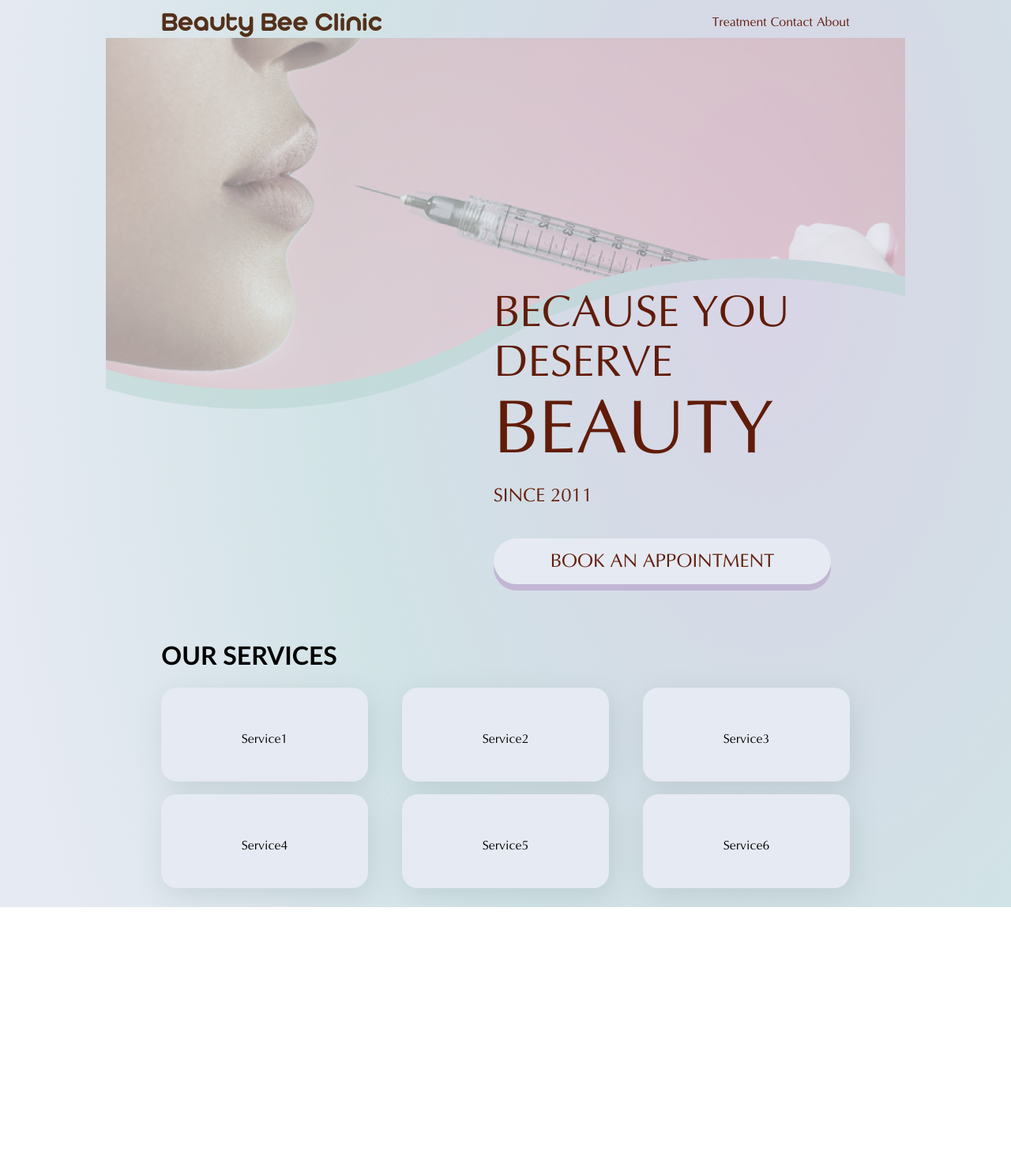
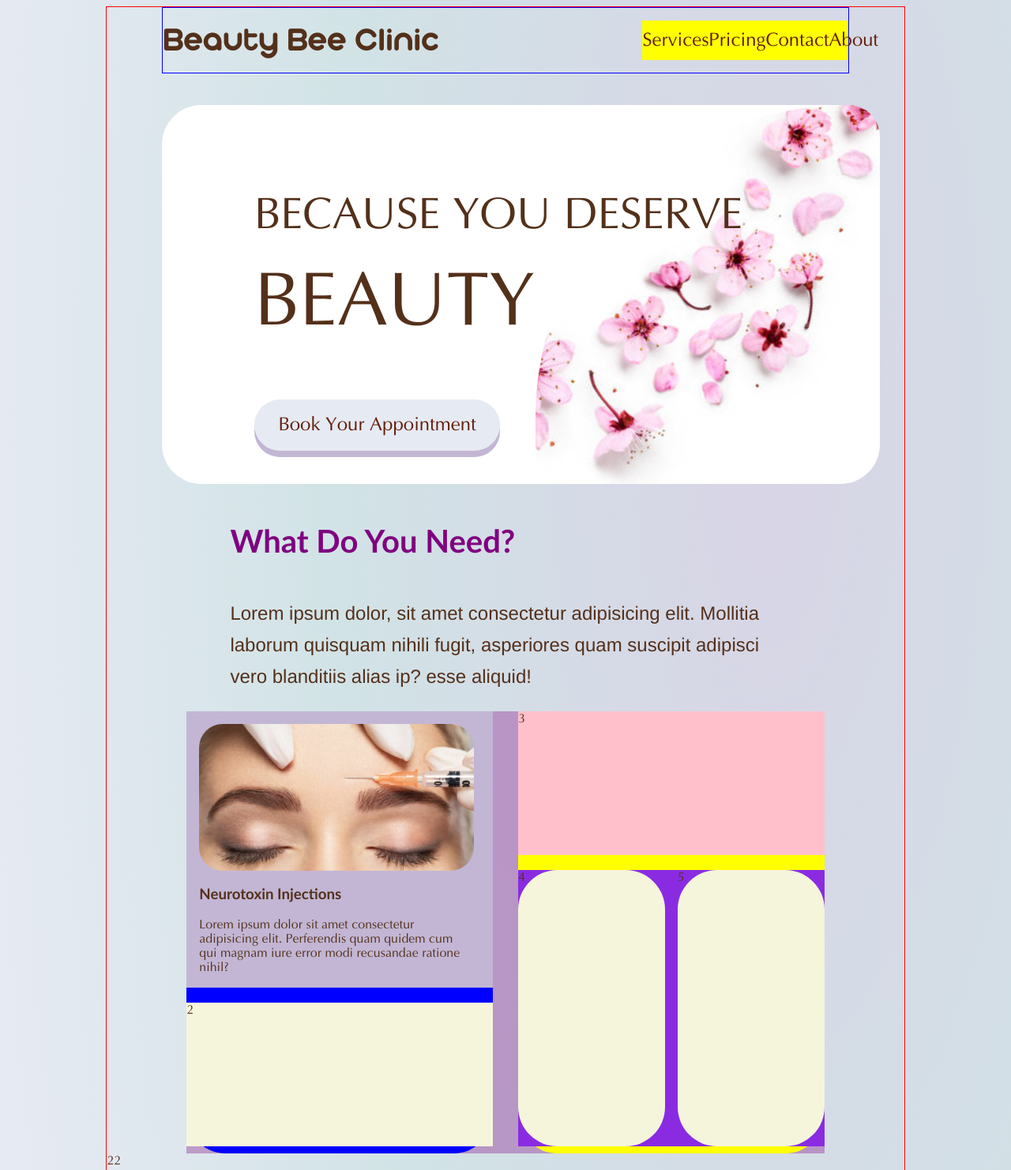
Before and after one commit to T4r4n3h/BeautyBee-Clinic, a plain HTML site: page index.html in a window 1280 px wide. Shown: the top 1482 px of the page at 79% size. Before the commit the page ends 1149 px from the top, so only its background shows below. Drawn offline with Linux system fonts and the light colour scheme.

Commit message:
changed billboard

```diff
--- a/index.html
+++ b/index.html
@@ -12,11 +12,12 @@
 </head>
 <body>
 <div class="container">
-    <div class="bkgrdImg"></div>
+    <!-- <div class="bkgrdImg"></div> -->
         <header>
             <div class="logo"> Beauty Bee Clinic</div>
             <nav>
-                <a href="#">Treatment</a>
+                <a href="#">Services</a>
+                <a href="#">Pricing</a>
                 <a href="#">Contact</a>
                 <a href="#">About</a>
 
@@ -24,28 +25,50 @@
         </header>
         <main>
 
-                <div class="cover ">
-                    <div class="hero">
-                        <p class="message">BECAUSE YOU DESERVE</p>
-                        <p class="beauty">BEAUTY</p>
-                        <p class="since">SINCE 2011</p>
-                        <button class="btn">BOOK AN APPOINTMENT</button>
-                   </div>
+                <div class="billboard">
+                    <p class="message">BECAUSE YOU DESERVE<br/> <span class="beauty">BEAUTY</span> </p>
+
+                    <a href="https://www.calendly.com" target="_blank"><button class="btn">Book Your Appointment</button></a>
+
+                    <div class="chryblsm"></div>
                 </div>
 
 
 
-            <div class="mainTwo">
-                <h1>OUR SERVICES</h1>
-                <div class="services">
-                    <div class="service">Service1</div>
-                    <div class="service">Service2</div>
-                    <div class="service">Service3</div>
-                    <div class="service">Service4</div>
-                    <div class="service">Service5</div>
-                    <div class="service">Service6</div>
+            <div class="srvcsction">
+                <div class="msg">
+                    <h1>What Do You Need?</h1>
+                    <p>Lorem ipsum dolor, sit amet consectetur adipisicing elit. Mollitia laborum quisquam nihili fugit, asperiores quam suscipit adipisci vero blanditiis alias ip? esse aliquid!</p>
+                </div>
+                <div class="srvccards">
+                 <div class="srv-card left">
+                     <div class=" leftTop">
+                         <div class="tleft-srvc-img"></div>
+                         <h3 class="srv-header">Neurotoxin Injections</h3>
+                         <p class="srv-text">Lorem ipsum dolor sit amet consectetur adipisicing elit. Perferendis quam quidem cum qui magnam iure error modi recusandae ratione nihil?</p>
+                     </div>
+                     <div class=" leftBtm">2</div>
+
+                 </div>
+                 <div class="srv-card right">
+                     <div class=" rtTop">3</div>
+                     <div class="rtBtm">
+                         <div class="srv-card btmright">4</div>
+                         <div class="srv-card btmleft">5</div>
+                     </div>
+                 </div>
                 </div>
             </div>
+            <!-- this is the  testimonials section -->
+
+            <div class="testimonials">
+                <div class="testCard">22</div>
+                <div class="testCard"></div>
+                <div class="testCard"></div>
+                <div class="testCard"></div>
+            </div>
+
+
         </main>
         <footer>
 
--- a/style.css
+++ b/style.css
@@ -1,8 +1,7 @@
 * {
  box-sizing: border-box;
 }
-
-@font-face{
+@font-face {
     font-family:Typo;
     src: url("./Fonts/typo-hoop/Typo-Bold.otf");
     font-weight: 700;
@@ -11,24 +10,23 @@
     font-family: Optima;
     src: url('./Fonts/Optima/OPTIMA.TTF');
 }
-
-body{
+body {
     background-image: radial-gradient(77.71% 153.67% at 75.94% 29.39%, #D8D4E6 0%, #D1E3E6 55.56%, #E6EAF2 100%);
     background-repeat: no-repeat;
     font-family: Optima;
-    /* height: 100%; */
+    color:#54301A;
+
 
 }
 .container{
    margin-left:10%;
    margin-Right:10%;
-   /* border:1px solid red; */
+   border:1px solid red;
 }
-
-
 nav{
-   /* background-color: yellow; */
-    width:20%;
+   background-color: yellow;
+   font-size: 1.5rem;
+    width:30%;
     display:flex;
     justify-content: space-between;
     align-items: center;
@@ -38,99 +36,160 @@ nav a{
     text-decoration: none;
     color: #611C09;
 }
-
 .logo{
     font-family: Typo;
-    font-size:2rem;
-    /* font-weight: 700; */
+    font-size:2.5rem;
+    font-weight: 700;
 }
 
 header{
-    /* border: 1px solid blue; */
+    border: 1px solid blue;
     display:flex;
     justify-content: space-between;
     margin-left: 4.37rem;
     margin-right: 4.37rem;
+    padding-top: 1rem;
+    padding-bottom: 1rem;
     color: #54301A;
 }
-.bkgrdImg{
-    width: 79%;
-    height:70vh;
-    position:absolute;
-    z-index: -2;
-    opacity: 0.5;
-    background-repeat: no-repeat;
-    background-size:contain;
-    margin-top:2.5rem;
-    background-image:url('./images/Hero-Image.png');
-    /* background-color: yellow; */
-
-}
-.cover{
-    /* background-color: #e0d1e6da; */
-    /* height: 100%; */
-    /* border: 1px solid; */
+.billboard{
+    width: 90%;
+    height: 60vh;
+    background-color:white;
+    display:inline-block;
+    border-radius:50px;
+    margin-top: 2.5rem;
+    margin-left: 4.37rem;
+    margin-right: 4.37rem;
+    padding-left: 7.3rem;
 
 }
 
+.chryblsm{
+    /* background-color: #C2B6D4; */
+    height: 100%;
+    width: 55%;
+    margin-left:auto;
+    margin-top: -27.4rem;
+    background-image: url("/images/ChryBlsm.png");
+    background-repeat:no-repeat;
+    background-position: 100% ;
+    background-size:cover;
+    /* position:absolute; */
+    border-radius: 500px 50px 0px ;
+    /* z-index: -1; */
+}
+
+
+
 .message{
     font-size:3.5rem;
-    margin:0;
+    margin-top:5.3rem;
+    line-height: 110px;
 }
 .beauty{
-    font-size:96px;
-    margin:0;
+    font-size:6rem;
+
 }
-.hero{
 
-    display:inline-block;
-    color: #611C09;
-    margin-left: 48.5%;
-    margin-top: 19.81rem;
-    /* border: 1px solid red; */
-}
-.since{
-    margin-top: 0;
-    font-size: 24px;
-    line-height: 60px;
-}
+
 .btn{
     font-size: 1.5rem;
+    line-height:3.1rem;
+
+
+
     font-family: Optima;
     background-color:#E6EAF2;
     color: #611C09;
-    padding-left:4.5rem;
-    padding-right:4.5rem;
-    padding-top:1rem ;
-    padding-bottom:1rem ;
+    padding:.5rem 1.9rem;
     border:none;
     border-radius:50px;
     box-shadow:0px 8px 0px #C2B6D4 ;
 }
-.mainTwo{
-    margin-left: 4.37rem;
-    margin-right: 4.37rem;
-    margin-top: 4.4rem;
-    /* border: 1px solid red; */
+.msg{
+    margin-left: 9.75rem;
+    width: 70%;
 }
-.services{
-    display:flex;
-    flex-wrap:wrap;
+.msg h1 {
+    line-height: 5.625rem;
+    font-size: 2.5rem;
+    color: purple;
+}
+.msg p {
+    font-family: 'Helvetica Neue';
+    font-size:1.5rem ;
+    line-height: 2.5rem;
+}
+.srvccards {
+    margin-left: auto;
+    margin-right: auto;
+    background-color: rgba(128, 0, 128, 0.33);
+    width:80%;
+    display: flex;
     justify-content: space-between;
 
 }
-.service{
-    width: 30%;
-    height:7.43rem;
-    border-radius: 20px;
-    margin-bottom: 1rem;
-    box-shadow: 4px 8px 32px rgba(142, 162, 166, 0.3);
-    background-color:#E6EAF2 ;
-    text-align: center;
-    padding-top: 3.5rem;
+.srv-card {
+    width: 48%;
+    border-radius: 50px;
 
 }
-.service:hover:
-footer{
-    height:300px;
+
+.left {
+    background-color:blue;
+
+    height:70vh;
+
+
 }
+.leftTop {
+    background-color: #C2B6D4;
+    height:62.5%;
+    margin-bottom:5%;
+    padding: 1rem 1.5rem 1.5rem 1rem;
+}
+.tleft-srvc-img {
+    border-radius: 30px;
+    background-color: blue;
+    background-image: url(/images/neutrotoxin.png);
+    background-repeat: no-repeat;
+    background-clip: border-box;
+    background-position: center;
+    background-size: cover;
+    height: 60%;
+    width: 100%;
+
+}
+.leftBtm {
+    background-color:beige;
+    height:32.5%;
+
+}
+
+.right {
+    background-color:yellow;
+    height:70vh;
+}
+.rtTop {
+    height: 32.5%;
+    background-color: pink;
+    margin-bottom:5%;
+
+}
+.rtBtm {
+    background-color: blueviolet;
+    height: 62.5%;
+    display: flex;
+    justify-content: space-between;
+
+}
+
+.btmright, .btmleft{
+    /* width: 45%; */
+    background-color: beige;
+}
+
+ .testimonials {
+     height: 50vh;
+ }
```
Also changed, not shown: images/ChryBlsm.png (added), images/neutrotoxin.png (added).
